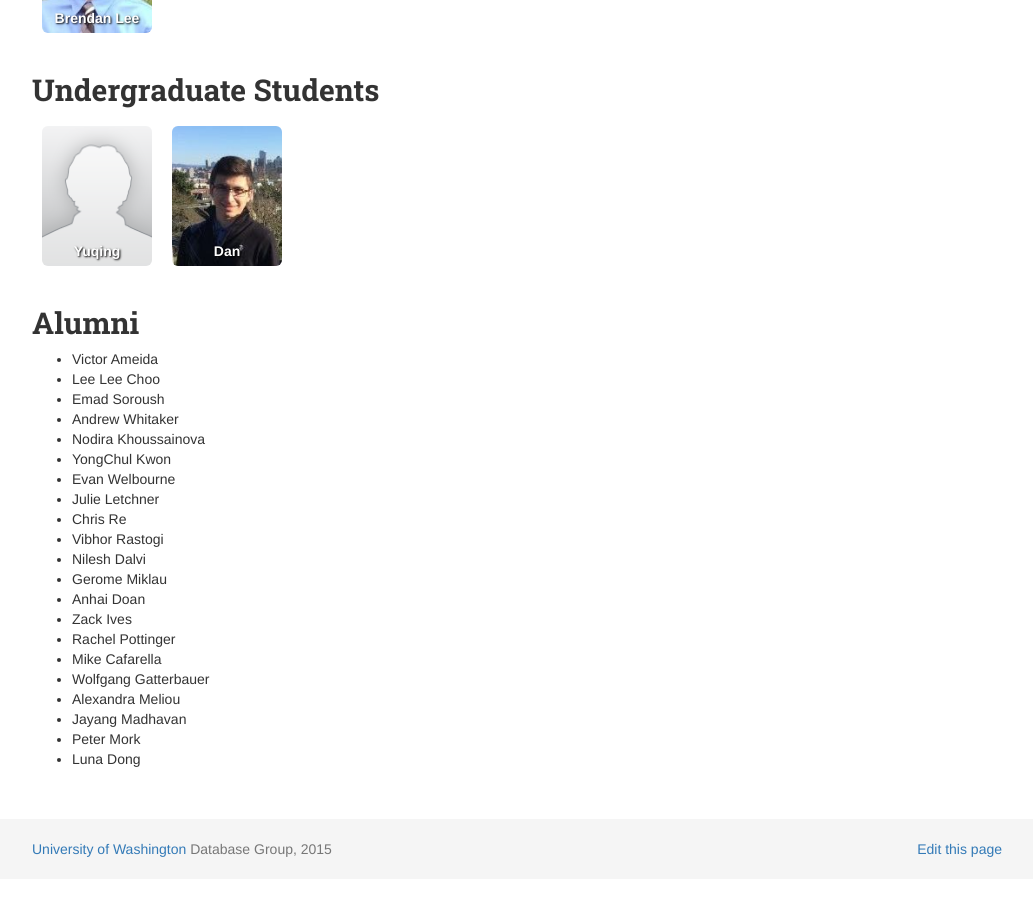
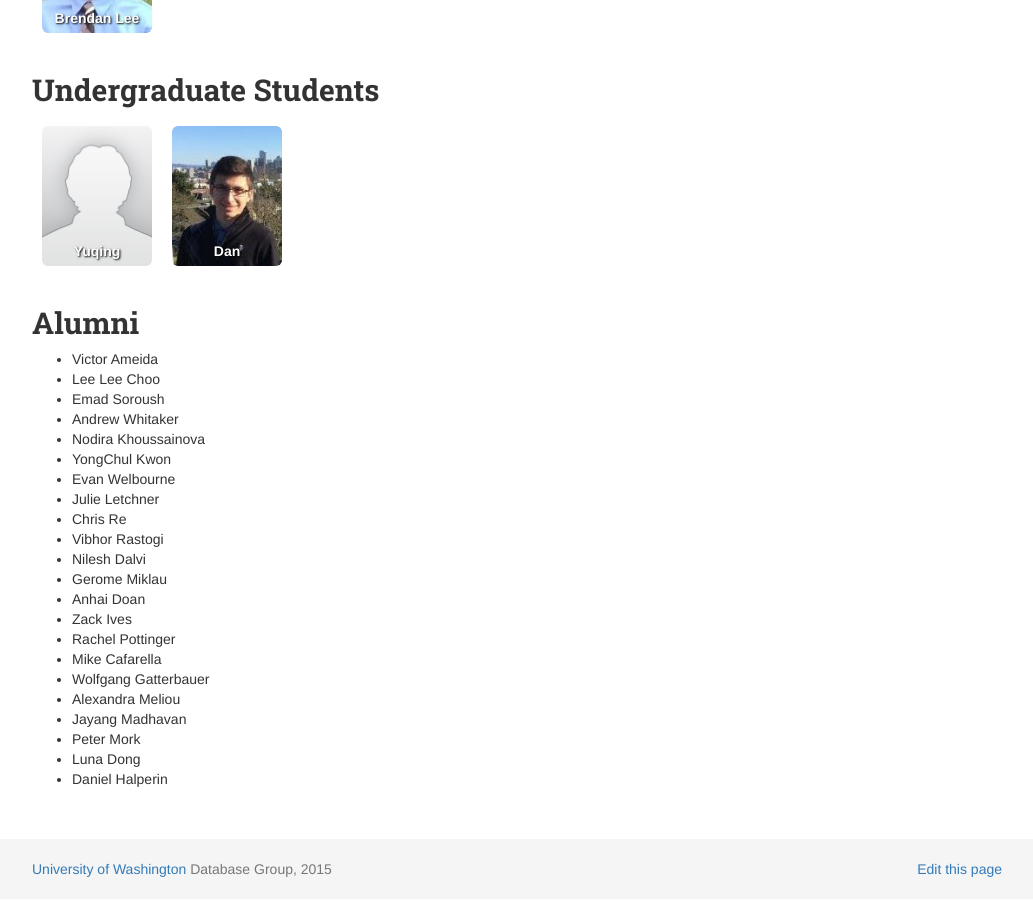
Before and after one commit to uwdb/website, a Jekyll site: the page built from people.markdown, in a window 1280 px wide and 900 px high, scrolled down 1583 px. Shown: the whole window, without its empty margins (123-1156 px from the left). Built offline with Jekyll 4.4.1, drawn with Linux system fonts in a browser that asks for light colours; nearby versions of some CDN libraries; Markdown is read by kramdown in place of the engine named in the settings.

Commit message:
added Dan H

```diff
--- a/_data/alumni.yml
+++ b/_data/alumni.yml
@@ -49,3 +49,5 @@
 - name: Peter Mork
 
 - name: Luna Dong
+
+- name: Daniel Halperin
```
